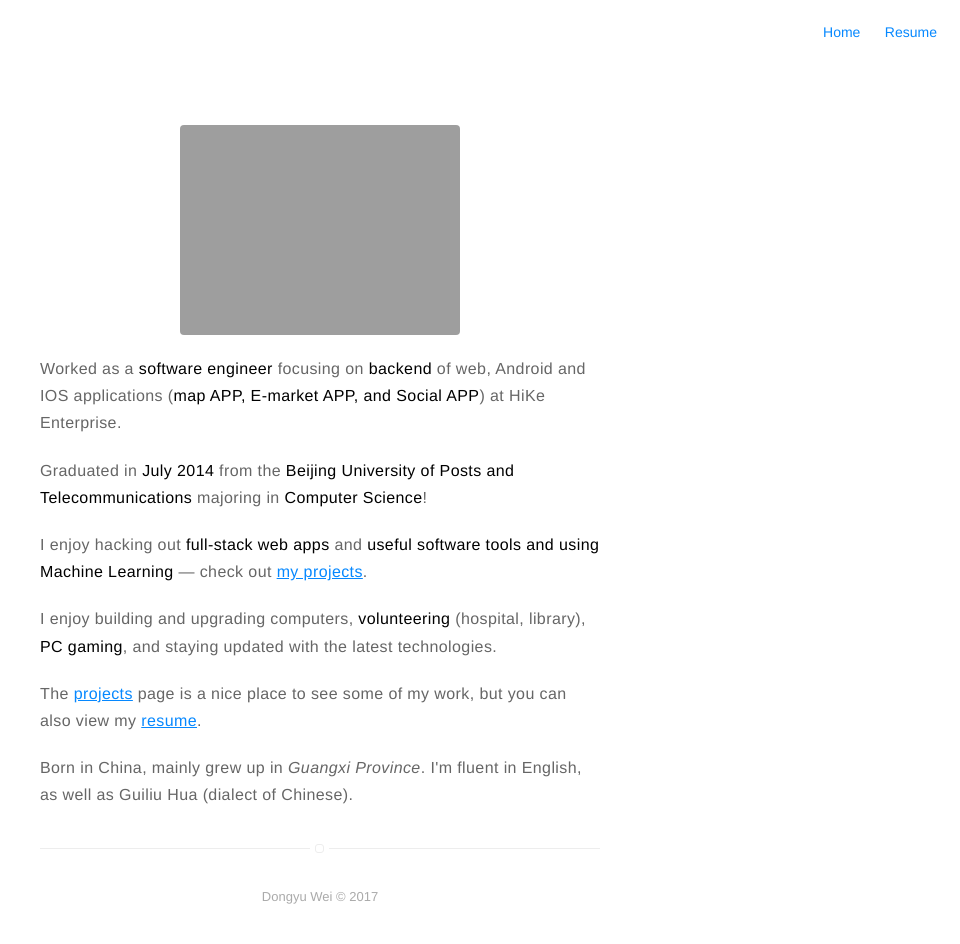
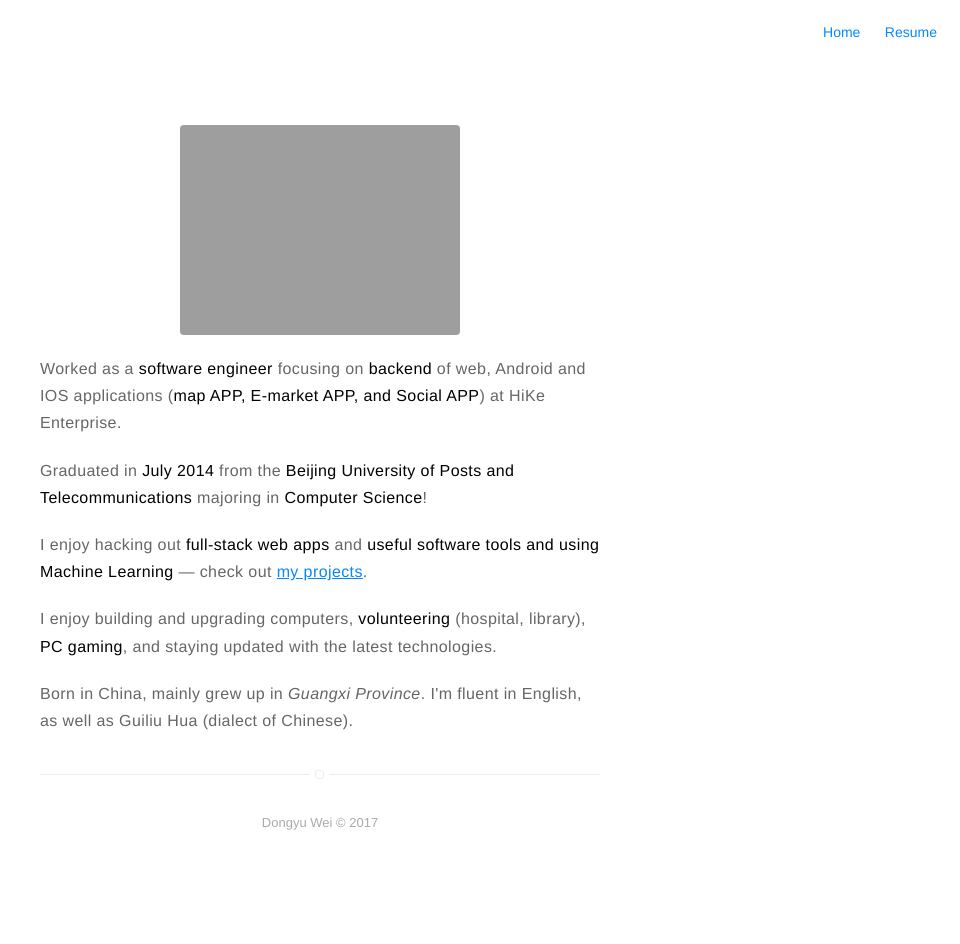
Before and after one commit to DongyuWeiCMU/DongyuWeiCMU.github.io, a Jekyll site: the page built from about.md, in a window 1280 px wide. Shown: the whole page, without its empty margins (320-1280 px from the left). Built offline with Jekyll 4.4.1, drawn with Linux system fonts in a browser that asks for light colours; after the commit the page ends 900 px from its top, so only the background shows below that.

Commit message:
comment out the projects

```diff
--- a/about.md
+++ b/about.md
@@ -25,10 +25,10 @@ I enjoy hacking out <strong>full-stack web apps</strong> and <strong>useful soft
 I enjoy building and upgrading computers, <strong>volunteering</strong> (hospital, library), <strong>PC gaming</strong>, and staying updated with the latest technologies.
 </p>
 
-<p class="about-text">
+<!-- <p class="about-text">
 <span class="fa fa-file-text-o about-icon"></span>
 The <strong><a href="{{ site.url }}/projects">projects</a></strong> page is a nice place to see some of my work, but you can also view my <a href="https://drive.google.com/file/d/0B41lqVWEW7dSTmRtQWVTampxbDQ/view?usp=sharing" target="blank">resume</a>.
-</p>
+</p> -->
 
 <p class="about-text">
 <span class="fa fa-globe about-icon"></span>
```
